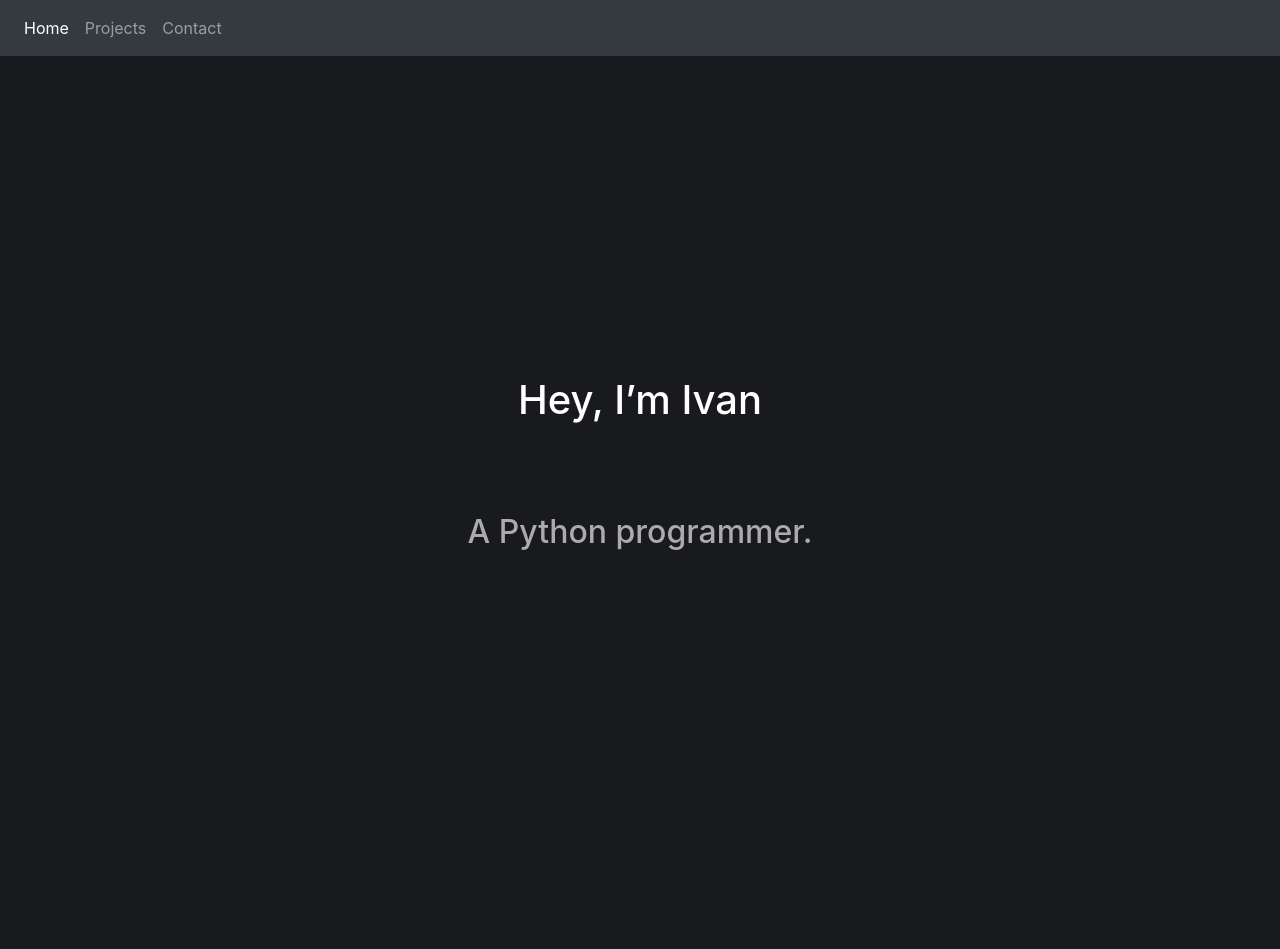
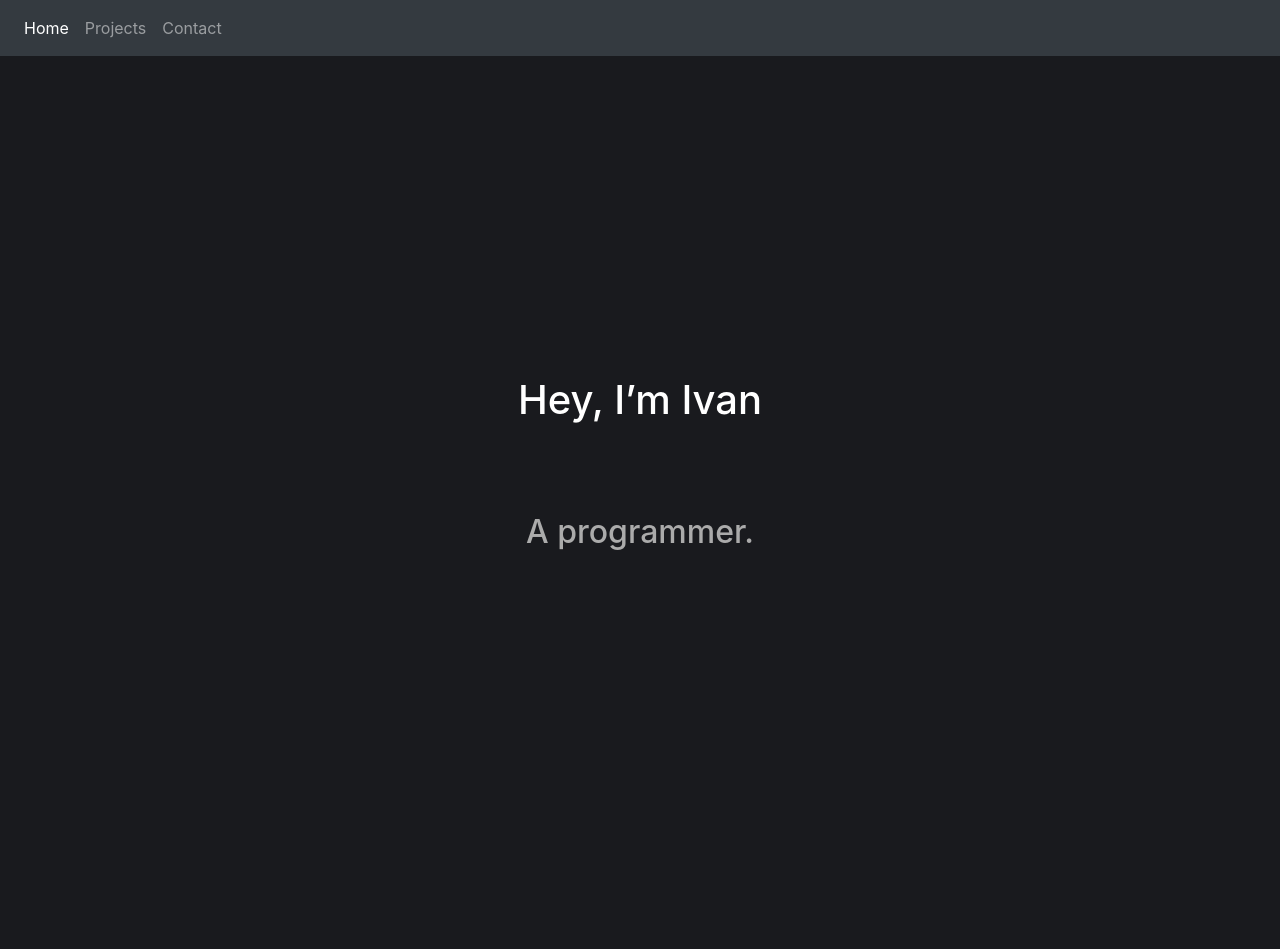
Before and after one commit to OneTrick475/Personal-Website, a Django app: page / in a window 1280 px wide. Shown: the top 949 px of the page. Run offline with Django 3.2, Linux system fonts and the light colour scheme; data comes from the database, SQL or seed files in the repository; some libraries are stand-ins or nearby versions.

Commit message:
Update home.html

```diff
--- a/templates/home.html
+++ b/templates/home.html
@@ -4,7 +4,7 @@
   <div class="site-banner-content">
     <h1 class="site-banner__title">
       Hey, I’m Ivan
-      <h2 class="site-banner__subtitle">A Python programmer.</h2>
+      <h2 class="site-banner__subtitle">A programmer.</h2>
     </h1>
   </div>
 </section>
```
